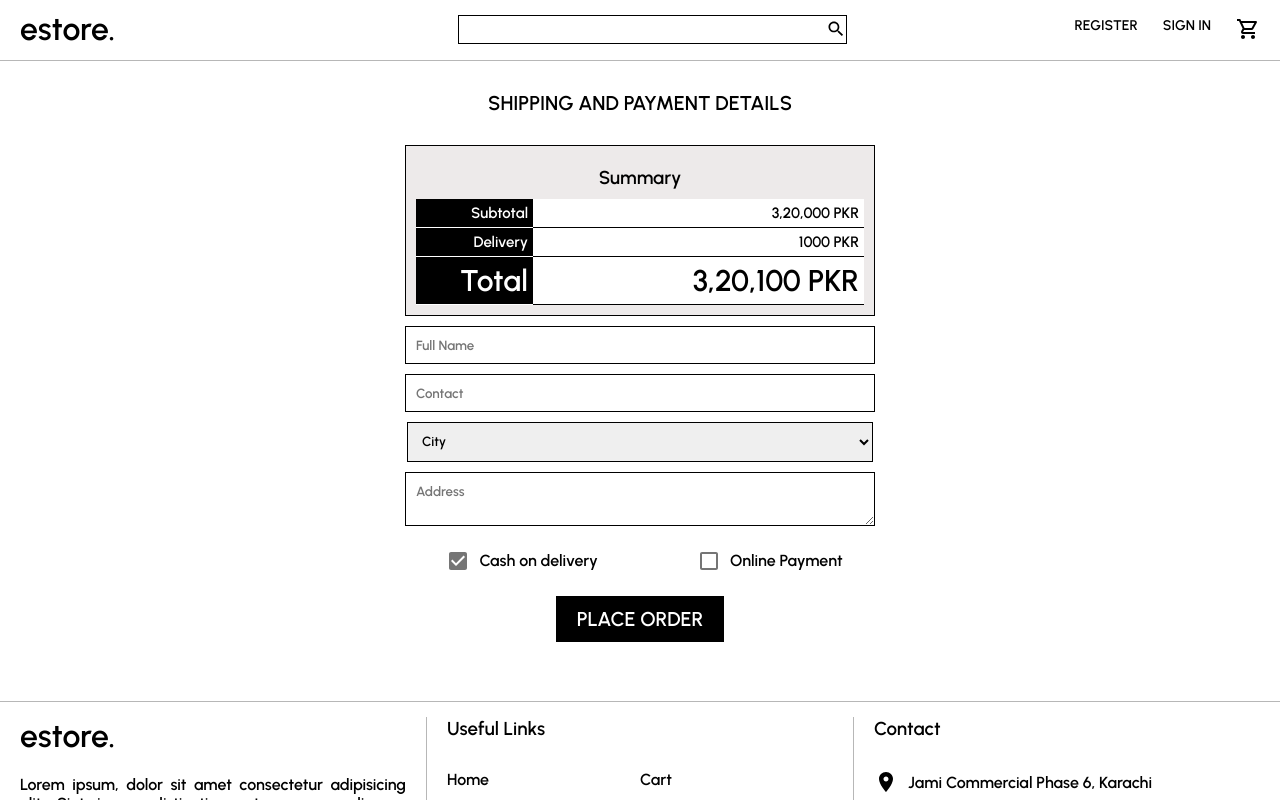
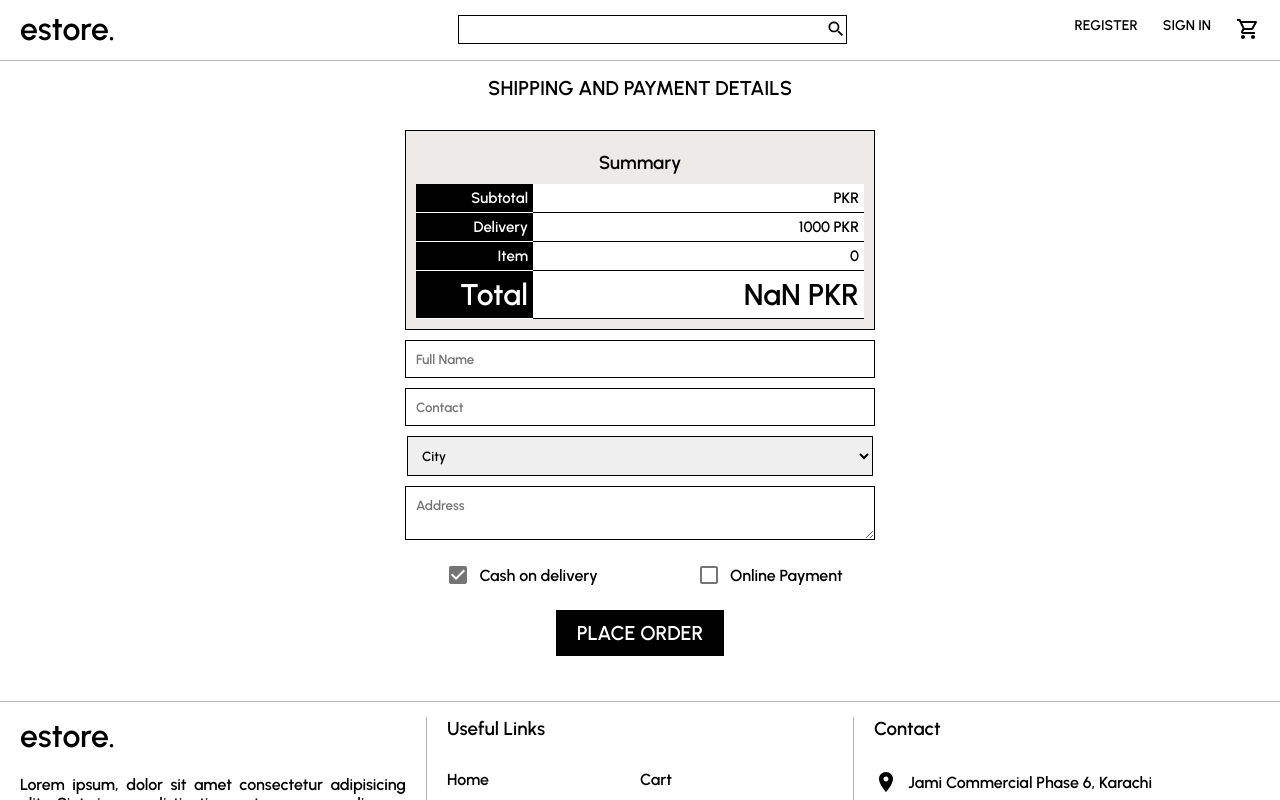
Before and after one commit to waqar-ahmed51/React-Project-e-commerce-app-estore.com, a React (Create React App) app in the folder e-commerce-project/: page /checkout in a window 1280 px wide. Shown: the top 800 px of the page. Built offline with nearby package versions, Linux system fonts and the light colour scheme.

Commit message:
Data Passed to Checkout page

```diff
--- a/e-commerce-project/src/App.js
+++ b/e-commerce-project/src/App.js
@@ -8,7 +8,7 @@ import SignIn from "./pages/SignIn";
 import Cart from "./pages/Cart";
 import Checkout from "./pages/Checkout";
 import ErrorPage from "./pages/ErrorPage";
-import { CartItemsData } from './data';
+import { CartItemsData,totaPriceOfCartItemsData } from './data';
 
 import {BrowserRouter as Router, Routes, Route} from 'react-router-dom';
 import Navbar from "./components/Navbar";
@@ -19,14 +19,22 @@ class App extends Component {
      cartItemsTotalNum : 0,
      // fetching cart items from the CartItemsData fro data.js and putting in state.
     cartItems: CartItemsData,
+
+    //Data in state for the checkout page.
+    // Total Cost of the items in cart to checkout page.
+    totalPriceCartItems: totaPriceOfCartItemsData,
+
    }
 
    handleAddItemCart = (item) => {
-    console.log("Test which item is passed to cart :", item);
+    // console.log("Test which item is passed to cart :", item);s
     // We can not make changes directly to the state better create variable with the same name and then set with setstate.
     CartItemsData.push(item);
     const cartItemsTotalNum = CartItemsData.length;
     this.setState({ cartItemsTotalNum });
+
+
+
   };
 
 
@@ -35,10 +43,16 @@ class App extends Component {
     //Updating the quanity in the state for the product
     const increment = ++CartItemsData[id].quantity;
     this.setState({ increment });
+
     //Updating the price per quantity in the state for the product
     let priceQuantityShow = (CartItemsData[id].priceQuantity +=
       CartItemsData[id].price);
     this.setState({ priceQuantityShow });
+
+    // //Updating data to checkout page from state totalPriceCartItems.
+    // let totalPriceCartItems=this.state.totalPriceCartItems;
+    // totalPriceCartItems=totalPriceCartItems+CartItemsData[id].price;
+    // this.setState({ totalPriceCartItems });
 
     // Updating navbar cart total quantity
     let cartItemsTotalNum=this.state.cartItemsTotalNum;
@@ -84,7 +98,7 @@ class App extends Component {
     CartItemsData.splice(start,end);
     deleteItemsInCart.filter(function(DataCartItemPush){
       CartItemsData.push(DataCartItemPush)
-      return DataCartItemPush.id !== "x";
+      return DataCartItemPush.id !== "nothing";
     });
     this.setState({cartItems: deleteItemsInCart});
 
@@ -114,7 +128,10 @@ class App extends Component {
           DeleteProduct={this.onhandleDeleteProduct}
           cartItems={this.state.cartItems}
           />} />
-          <Route path="/checkout" element={<Checkout />} />
+          <Route path="/checkout" element={<Checkout
+          totalCartItems={this.state.cartItemsTotalNum}
+          totalPriceCartItems={this.state.totalPriceCartItems}
+          />} />
           <Route path="*" element={<ErrorPage />} />
         </Routes>
         <Footer/>
--- a/e-commerce-project/src/components/ShippingPayment.jsx
+++ b/e-commerce-project/src/components/ShippingPayment.jsx
@@ -126,7 +126,8 @@ const CashOnDelivery = styled.div`
 `;
 const OnlinePayment = styled.div``;
 
-const ShippingPayment = () => {
+const ShippingPayment = ({ totalCartItems, totalPriceCartItems }) => {
+  totalPriceCartItems = totalPriceCartItems[totalPriceCartItems.length - 1];
   return (
     <Wrapper>
       <ShippingPaymentContainer>
@@ -135,15 +136,21 @@ const ShippingPayment = () => {
           <SummaryTitle>Summary</SummaryTitle>
           <PriceContianer>
             <PriceTitle>Subtotal </PriceTitle>
-            <PriceDetail>3,20,000 PKR</PriceDetail>
+            <PriceDetail>{totalPriceCartItems} PKR</PriceDetail>
           </PriceContianer>
           <PriceContianer>
             <PriceTitle>Delivery </PriceTitle>
             <PriceDetail>1000 PKR</PriceDetail>
           </PriceContianer>
           <PriceContianer>
+            <PriceTitle>{totalCartItems > 1 ? "Items" : "Item"}</PriceTitle>
+            <PriceDetail>{totalCartItems}</PriceDetail>
+          </PriceContianer>
+          <PriceContianer>
             <PriceTitle style={{ fontSize: "30px" }}>Total </PriceTitle>
-            <PriceDetail style={{ fontSize: "30px" }}>3,20,100 PKR</PriceDetail>
+            <PriceDetail style={{ fontSize: "30px" }}>
+              {totalPriceCartItems + 1000} PKR
+            </PriceDetail>
           </PriceContianer>
         </PurchaseSummary>
         <InputField placeholder="Full Name"></InputField>
--- a/e-commerce-project/src/data.js
+++ b/e-commerce-project/src/data.js
@@ -31,6 +31,9 @@ export const sliderItems = [
 export const CartItemsData=[
     // Cart Items will be added here through product buttons - update via states
 ];
+
+// Items added to cart
+export const totaPriceOfCartItemsData=[]; // this will recive data form the totalPrice function in Cart.jsx and then will be retrived to App.js state;
 
 
 export const categories = [
--- a/e-commerce-project/src/pages/Cart.jsx
+++ b/e-commerce-project/src/pages/Cart.jsx
@@ -2,6 +2,7 @@ import styled from "styled-components";
 import CartCheckoutContinueShoppingButtons from "../components/CartCheckoutContinueShoppingButtons";
 import CartItem from "../components/CartItem";
 import TotalPriceCart from "../components/TotalPriceCart";
+import { totaPriceOfCartItemsData } from "../data";
 import React, { Component } from "react";
 
 const Container = styled.div`
@@ -19,16 +20,24 @@ const NothingCart = styled.div`
 `;
 
 class Cart extends Component {
-
   render() {
     //Serail Number for the product.
     let Sno = 0;
     let totalPriceCartItems = 0;
     let totalCartItems = 0;
 
+    // function for calculating the total data and also pushing data to App.js state to send as prop to checkout page.
+    function totalPrice(item) {
+      totalPriceCartItems += item.priceQuantity;
+      // totaPriceOfCartItemsData = totalPriceCartItems;
+      totaPriceOfCartItemsData.push(totalPriceCartItems);
+      return totalPriceCartItems;
+    }
+
     //Item id to fetch and modify data for the copy of cartitems in state CartItemsData
-    let itemid=0;
-    const {cartItems,AddQuantity,RemoveQuantity,DeleteProduct}=this.props;
+    let itemid = 0;
+    const { cartItems, AddQuantity, RemoveQuantity, DeleteProduct } =
+      this.props;
     return (
       <div>
         <Container>
@@ -44,9 +53,8 @@ class Cart extends Component {
               AddQuantity={AddQuantity}
               RemoveQuantity={RemoveQuantity}
               DeleteProduct={DeleteProduct}
-              totalPriceCartItems={(totalPriceCartItems += item.priceQuantity)}
+              totalPriceCartItems={totalPrice(item)}
               totalCartItems={(totalCartItems += item.quantity)}
-
             />
           ))}
 
--- a/e-commerce-project/src/pages/Checkout.jsx
+++ b/e-commerce-project/src/pages/Checkout.jsx
@@ -1,9 +1,12 @@
 import ShippingPayment from "../components/ShippingPayment";
 
-const Checkout = () => {
+const Checkout = ({ totalCartItems, totalPriceCartItems }) => {
   return (
     <div>
-      <ShippingPayment />
+      <ShippingPayment
+        totalCartItems={totalCartItems}
+        totalPriceCartItems={totalPriceCartItems}
+      />
     </div>
   );
 };
```
